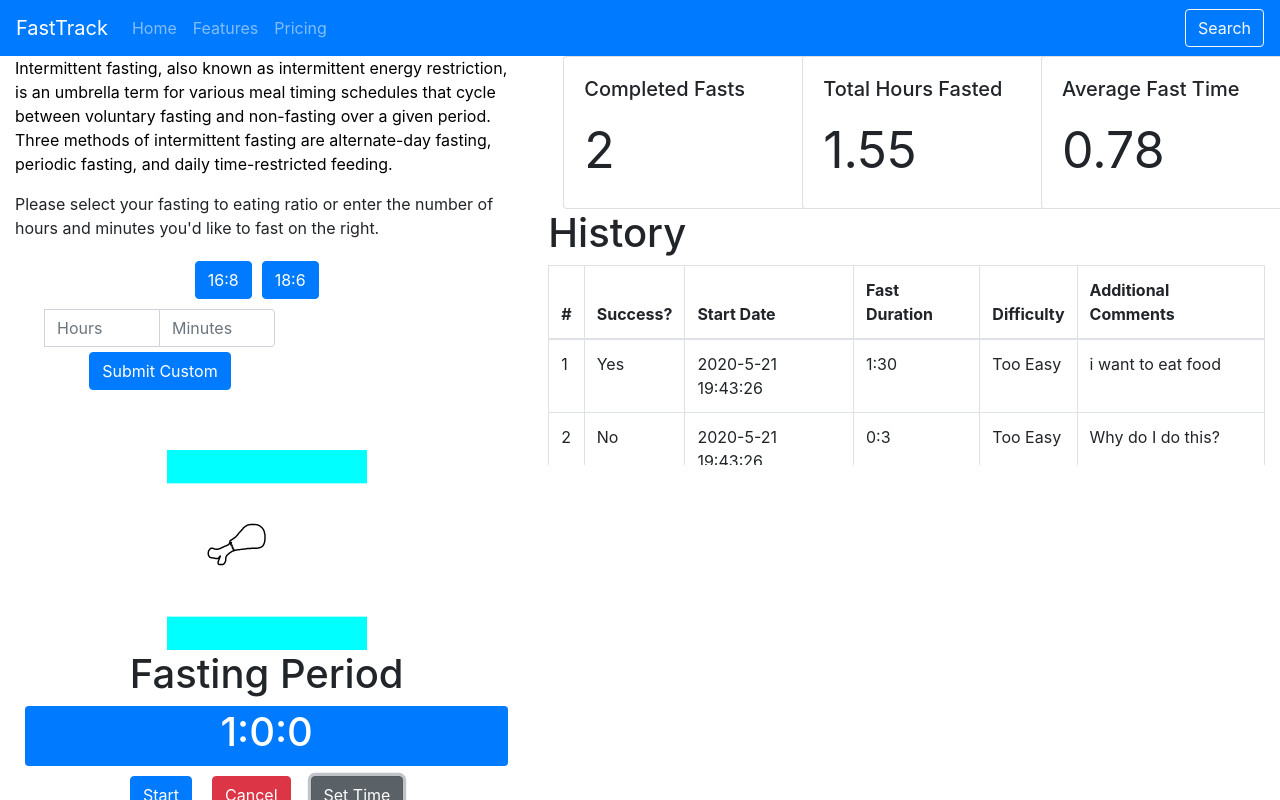
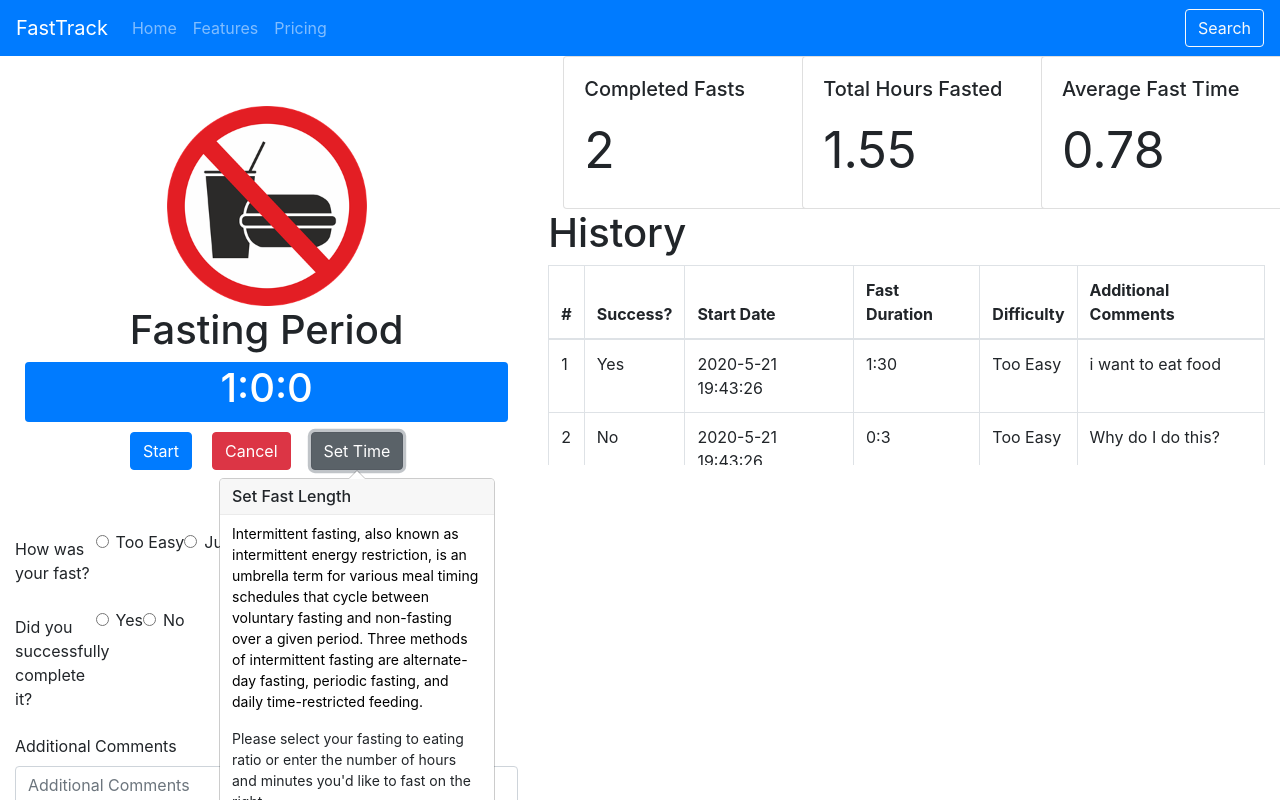
Before and after one commit to graceB-J/FastTrack_Timer, a React (Create React App) app: page / in a window 1280 px wide. Both pictures are taken after a click on the button "Set Time". Shown: the top 800 px of the page. Built offline with nearby package versions, Linux system fonts and the light colour scheme; a web font is replaced by a local one.

Commit message:
made icons more professional

```diff
--- a/src/App.js
+++ b/src/App.js
@@ -1,7 +1,6 @@
 import React from "react";
 
 import "./Button.js";
-import SelectionArea from "./SelectionArea.js";
 import Timer from "./Timer.js";
 import History from "./History.js";
 import FastSurvey from "./FastSurvey.js"
@@ -41,11 +40,12 @@ class App extends React.Component {
   }
 
   handleAddFast = (length) => {
-    //Tell timer the correct length based on user input
     if (length < 0) {
       length = 0;
     } else if (length > 24) {
       length = 24;
+    } else if (length = null) {
+      length = 0.1
     }
     this.setState((prevState) => {
       return {
@@ -90,10 +90,10 @@ class App extends React.Component {
         <Container fluid>
           <Row>
             <Col sm={5}>
-              <SelectionArea handleAddFast={this.handleAddFast} />
               <Timer
                 handleFinished={this.handleFinished}
                 totalFastTime={this.state.length * 3600}
+                handleAddFast={this.handleAddFast}
               />
               <FastSurvey FastSurvey handleAddSurvey={this.handleAddSurvey} />
             </Col>
--- a/src/Timer.css
+++ b/src/Timer.css
@@ -5,7 +5,8 @@
 
 .fastIcon {
     width: 200px;
-    height: 200px;
+}
 
-    background-color: aqua;
+.popover {
+    max-width: 4000px;
 }
--- a/src/Timer.js
+++ b/src/Timer.js
@@ -4,11 +4,11 @@ import ProgressBar from "react-bootstrap/ProgressBar";
 
 import {Countdown, TimerButton} from "./TimerComponents.js";
 import "./Timer.css";
-import { ReactComponent as Chicken } from './imgs/chicken.svg';
-import { ReactComponent as NoChicken } from './imgs/nochicken.svg';
+import Chicken from './imgs/fried_chicken.png';
+import NoChicken from './imgs/no_chicken.png';
 
 const Timer = (props) => {
-  const { handleFinished, totalFastTime } = props;
+  const { handleFinished, totalFastTime, handleAddFast} = props;
 
   const [startDate, setStartDate] = useState(null);
   const [startTime, setStartTime] = useState(-1);
@@ -64,9 +64,9 @@ const Timer = (props) => {
 
   return (
     <div className="timerRoot">
-      {fasting && <Chicken className="fastIcon"/>}
+      {fasting && <img src={NoChicken} className="fastIcon" />}
       {fasting && <h1>Fasting Period</h1>}
-      {!fasting && <NoChicken className="fastIcon"/>}
+      {!fasting && <img src={Chicken} className="fastIcon" />}
       {!fasting && <h1>Eating Period</h1>}
       <ProgressBar
         style={{height: "60px"}}
@@ -75,7 +75,8 @@ const Timer = (props) => {
         label={<Countdown timeLeft={timeLeft} />} />
       <TimerButton
         handleStart={handleStart}
-        handleCancel={handleCancel} />
+        handleCancel={handleCancel}
+        handleAddFast={handleAddFast}/>
     </div>
   );
 };
--- a/src/TimerComponents.js
+++ b/src/TimerComponents.js
@@ -19,7 +19,7 @@ const Countdown = (props) => {
 };
 
 const TimerButton = (props) => {
-  const { handleStart, handleCancel } = props;
+  const { handleStart, handleCancel, handleAddFast} = props;
   return (
     <div>
       <Button className="timerButton" id="start" onClick={handleStart}>
@@ -31,10 +31,10 @@ const TimerButton = (props) => {
         key="bottom"
         placement="bottom"
         overlay={
-          <Popover id="popover-positioned-bottom">
+          <Popover>
             <Popover.Title as="h3">Set Fast Length</Popover.Title>
             <Popover.Content>
-              <SelectionArea />
+              <SelectionArea handleAddFast={handleAddFast} />
             </Popover.Content>
           </Popover>
         }
```
Also changed, not shown: src/FastSurvey.js (+0 -16 lines), src/imgs/no_chicken.png (added), 1 other file (tests, documents, lock files or other folders).
